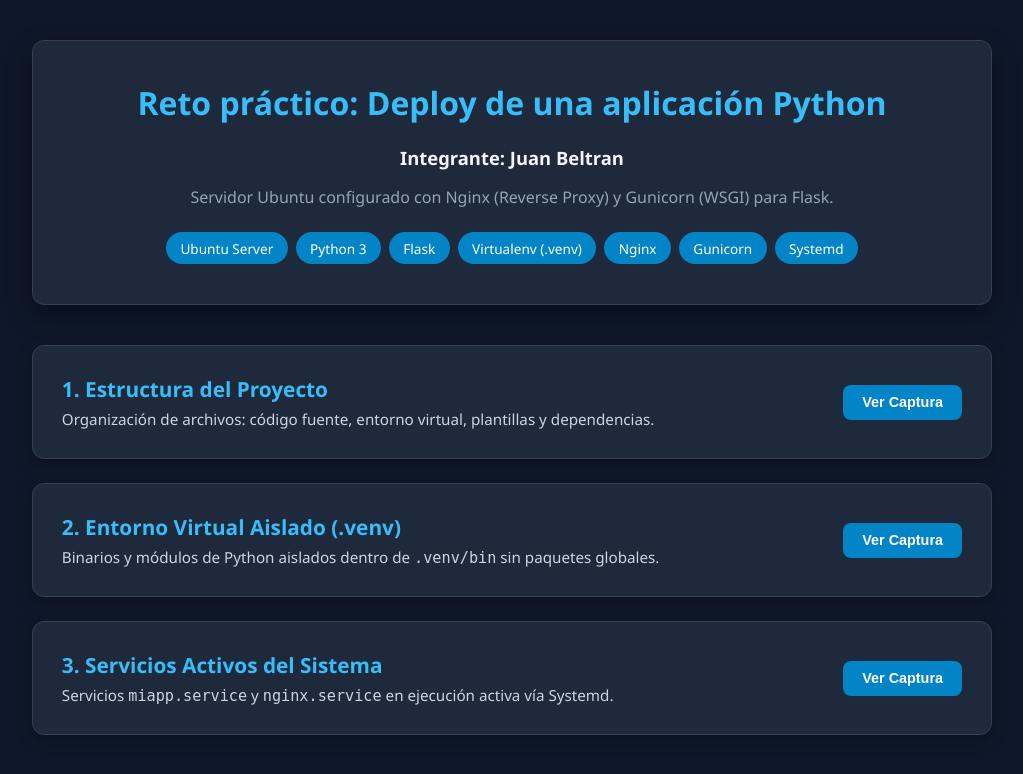
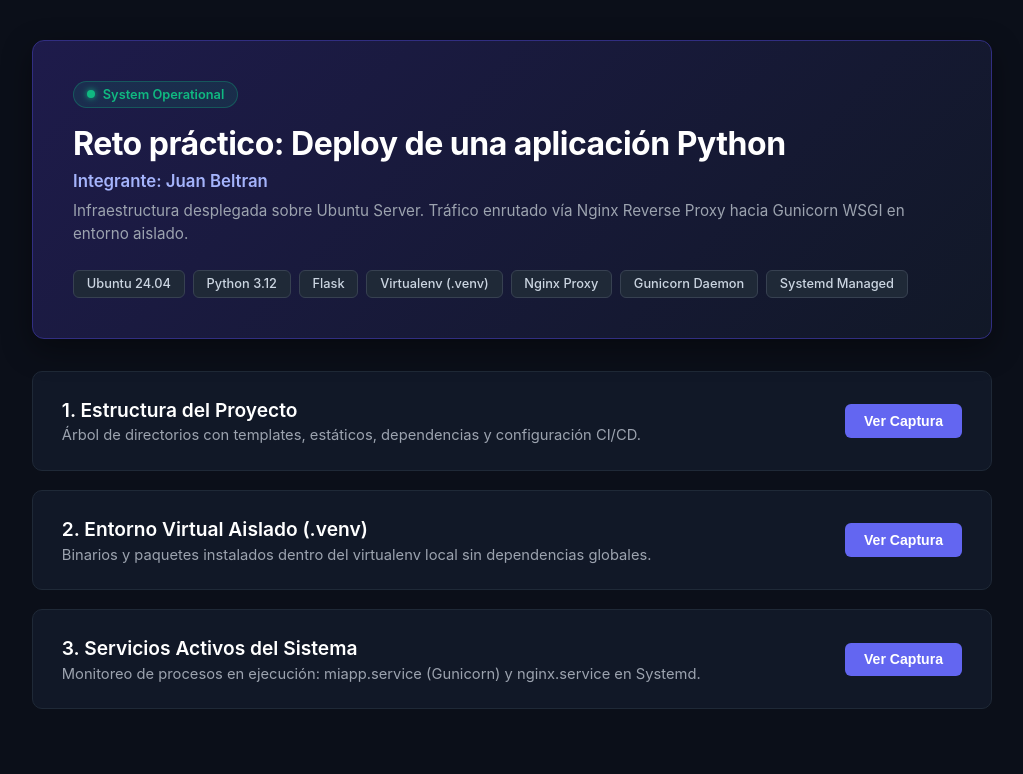
Before and after one commit to JBeltran1005/reto-deploy-python, a Flask app: page / in a window 1280 px wide. Shown: the top 774 px of the page, without its empty margins (128-1151 px from the left). Run offline with Flask 3, Linux system fonts and the light colour scheme.

Commit message:
style: aplicar tema corporate cloud dashboard

```diff
--- a/templates/index.html
+++ b/templates/index.html
@@ -3,73 +3,123 @@
 <head>
     <meta charset="UTF-8">
     <meta name="viewport" content="width=device-width, initial-scale=1.0">
-    <title>Reto práctico: Deploy de una aplicación Python</title>
+    <title>Cloud Console | Production Deployment</title>
     <style>
+        :root {
+            --bg: #0b0f19;
+            --card-bg: #111827;
+            --border: #1f2937;
+            --text-main: #f3f4f6;
+            --text-muted: #9ca3af;
+            --accent: #6366f1;
+            --accent-hover: #4f46e5;
+            --status-green: #10b981;
+        }
+
         body {
-            font-family: 'Segoe UI', Tahoma, Geneva, Verdana, sans-serif;
-            background-color: #0f172a;
-            color: #f8fafc;
+            font-family: -apple-system, BlinkMacSystemFont, "Segoe UI", Roboto, Helvetica, Arial, sans-serif;
+            background-color: var(--bg);
+            color: var(--text-main);
             margin: 0;
             padding: 2.5rem 1rem;
             display: flex;
             flex-direction: column;
             align-items: center;
         }
+
         .container {
             max-width: 960px;
             width: 100%;
         }
+
         .header-card {
-            background-color: #1e293b;
+            background: linear-gradient(135deg, #1e1b4b 0%, #111827 100%);
+            border: 1px solid #312e81;
+            border-radius: 12px;
             padding: 2.5rem;
-            border-radius: 12px;
-            text-align: center;
-            border: 1px solid #334155;
-            margin-bottom: 2.5rem;
-            box-shadow: 0 10px 25px rgba(0, 0, 0, 0.4);
+            margin-bottom: 2rem;
+            box-shadow: 0 10px 30px rgba(0, 0, 0, 0.4);
+            position: relative;
         }
+
+        .status-badge-live {
+            display: inline-flex;
+            align-items: center;
+            gap: 0.5rem;
+            background: rgba(16, 185, 129, 0.12);
+            color: var(--status-green);
+            border: 1px solid rgba(16, 185, 129, 0.3);
+            padding: 0.3rem 0.8rem;
+            border-radius: 9999px;
+            font-size: 0.8rem;
+            font-weight: 600;
+            margin-bottom: 1rem;
+        }
+
+        .status-dot {
+            width: 8px;
+            height: 8px;
+            background-color: var(--status-green);
+            border-radius: 50%;
+            box-shadow: 0 0 6px var(--status-green);
+        }
+
         h1 {
-            color: #38bdf8;
-            margin-top: 0;
+            color: #ffffff;
+            margin: 0 0 0.5rem 0;
             font-size: 2rem;
+            letter-spacing: -0.5px;
         }
+
         .author {
-            font-size: 1.15rem;
-            color: #f1f5f9;
-            margin: 0.5rem 0 1rem 0;
+            color: #a5b4fc;
+            font-size: 1.05rem;
             font-weight: 600;
+            margin-bottom: 0.6rem;
         }
+
         p.subtitle {
-            color: #94a3b8;
-            font-size: 1rem;
-            margin-bottom: 1.5rem;
+            color: var(--text-muted);
+            font-size: 0.95rem;
+            margin: 0 0 1.5rem 0;
+            line-height: 1.5;
         }
+
         .badges {
             display: flex;
             flex-wrap: wrap;
-            justify-content: center;
             gap: 0.5rem;
         }
+
         .badge {
-            background-color: #0284c7;
-            color: #ffffff;
-            padding: 0.4rem 0.9rem;
-            border-radius: 9999px;
-            font-size: 0.85rem;
+            background-color: #1f2937;
+            color: #cbd5e1;
+            border: 1px solid #374151;
+            padding: 0.35rem 0.8rem;
+            border-radius: 6px;
+            font-size: 0.8rem;
             font-weight: 500;
         }
+
         .gallery {
             display: flex;
             flex-direction: column;
-            gap: 1.5rem;
+            gap: 1.2rem;
         }
+
         .evidence-card {
-            background-color: #1e293b;
-            border: 1px solid #334155;
-            border-radius: 12px;
-            padding: 1.8rem;
-            box-shadow: 0 4px 15px rgba(0, 0, 0, 0.3);
+            background-color: var(--card-bg);
+            border: 1px solid var(--border);
+            border-radius: 10px;
+            padding: 1.6rem 1.8rem;
+            transition: border-color 0.2s ease, box-shadow 0.2s ease;
         }
+
+        .evidence-card:hover {
+            border-color: #374151;
+            box-shadow: 0 4px 20px rgba(0, 0, 0, 0.25);
+        }
+
         .card-header {
             display: flex;
             justify-content: space-between;
@@ -77,76 +127,92 @@
             flex-wrap: wrap;
             gap: 1rem;
         }
-        .evidence-card h2 {
-            margin: 0 0 0.4rem 0;
-            color: #38bdf8;
-            font-size: 1.3rem;
+
+        .card-title {
+            margin: 0 0 0.3rem 0;
+            font-size: 1.2rem;
+            font-weight: 600;
+            color: #ffffff;
         }
-        .evidence-card p {
-            color: #cbd5e1;
-            font-size: 0.95rem;
+
+        .card-desc {
+            color: var(--text-muted);
+            font-size: 0.92rem;
             margin: 0;
         }
+
         .btn-toggle {
-            background-color: #0284c7;
-            color: white;
+            background-color: var(--accent);
+            color: #ffffff;
             border: none;
-            padding: 0.6rem 1.2rem;
-            font-size: 0.9rem;
+            padding: 0.55rem 1.2rem;
+            border-radius: 6px;
+            font-size: 0.88rem;
             font-weight: 600;
-            border-radius: 8px;
             cursor: pointer;
             transition: background-color 0.2s ease, transform 0.1s ease;
         }
+
         .btn-toggle:hover {
-            background-color: #0369a1;
+            background-color: var(--accent-hover);
         }
+
         .btn-toggle:active {
             transform: scale(0.98);
         }
+
         .image-container {
             display: none;
             margin-top: 1.2rem;
-            animation: fadeIn 0.3s ease-in-out;
+            border-top: 1px solid var(--border);
+            padding-top: 1.2rem;
+            animation: fadeIn 0.25s ease-out;
         }
+
         .evidence-card img {
             width: 100%;
             height: auto;
             border-radius: 8px;
-            border: 1px solid #475569;
-            box-shadow: 0 4px 10px rgba(0, 0, 0, 0.5);
+            border: 1px solid #374151;
+            box-shadow: 0 6px 18px rgba(0, 0, 0, 0.4);
             display: block;
         }
+
         @keyframes fadeIn {
-            from { opacity: 0; transform: translateY(-5px); }
+            from { opacity: 0; transform: translateY(-4px); }
             to { opacity: 1; transform: translateY(0); }
         }
     </style>
 </head>
 <body>
     <div class="container">
+        <!-- Header / Resumen del Servicio -->
         <div class="header-card">
+            <div class="status-badge-live">
+                <span class="status-dot"></span> System Operational
+            </div>
             <h1>Reto práctico: Deploy de una aplicación Python</h1>
             <div class="author">Integrante: Juan Beltran</div>
-            <p class="subtitle">Servidor Ubuntu configurado con Nginx (Reverse Proxy) y Gunicorn (WSGI) para Flask.</p>
+            <p class="subtitle">Infraestructura desplegada sobre Ubuntu Server. Tráfico enrutado vía Nginx Reverse Proxy hacia Gunicorn WSGI en entorno aislado.</p>
             <div class="badges">
-                <span class="badge">Ubuntu Server</span>
-                <span class="badge">Python 3</span>
+                <span class="badge">Ubuntu 24.04</span>
+                <span class="badge">Python 3.12</span>
                 <span class="badge">Flask</span>
                 <span class="badge">Virtualenv (.venv)</span>
-                <span class="badge">Nginx</span>
-                <span class="badge">Gunicorn</span>
-                <span class="badge">Systemd</span>
+                <span class="badge">Nginx Proxy</span>
+                <span class="badge">Gunicorn Daemon</span>
+                <span class="badge">Systemd Managed</span>
             </div>
         </div>
 
+        <!-- Galería de Evidencias -->
         <div class="gallery">
             <!-- Evidencia 1 -->
             <div class="evidence-card">
                 <div class="card-header">
                     <div>
-                        <h2>1. Estructura del Proyecto</h2>
-                        <p>Organización de archivos: código fuente, entorno virtual, plantillas y dependencias.</p>
+                        <h2 class="card-title">1. Estructura del Proyecto</h2>
+                        <p class="card-desc">Árbol de directorios con templates, estáticos, dependencias y configuración CI/CD.</p>
                     </div>
                     <button class="btn-toggle" onclick="toggleEvidence('img-1', this)">Ver Captura</button>
                 </div>
@@ -159,8 +225,8 @@
             <div class="evidence-card">
                 <div class="card-header">
                     <div>
-                        <h2>2. Entorno Virtual Aislado (.venv)</h2>
-                        <p>Binarios y módulos de Python aislados dentro de <code>.venv/bin</code> sin paquetes globales.</p>
+                        <h2 class="card-title">2. Entorno Virtual Aislado (.venv)</h2>
+                        <p class="card-desc">Binarios y paquetes instalados dentro del virtualenv local sin dependencias globales.</p>
                     </div>
                     <button class="btn-toggle" onclick="toggleEvidence('img-2', this)">Ver Captura</button>
                 </div>
@@ -173,8 +239,8 @@
             <div class="evidence-card">
                 <div class="card-header">
                     <div>
-                        <h2>3. Servicios Activos del Sistema</h2>
-                        <p>Servicios <code>miapp.service</code> y <code>nginx.service</code> en ejecución activa vía Systemd.</p>
+                        <h2 class="card-title">3. Servicios Activos del Sistema</h2>
+                        <p class="card-desc">Monitoreo de procesos en ejecución: miapp.service (Gunicorn) y nginx.service en Systemd.</p>
                     </div>
                     <button class="btn-toggle" onclick="toggleEvidence('img-3', this)">Ver Captura</button>
                 </div>
@@ -191,11 +257,11 @@
             if (container.style.display === "block") {
                 container.style.display = "none";
                 btn.textContent = "Ver Captura";
-                btn.style.backgroundColor = "#0284c7";
+                btn.style.backgroundColor = "var(--accent)";
             } else {
                 container.style.display = "block";
                 btn.textContent = "Ocultar Captura";
-                btn.style.backgroundColor = "#475569";
+                btn.style.backgroundColor = "#374151";
             }
         }
     </script>
```
